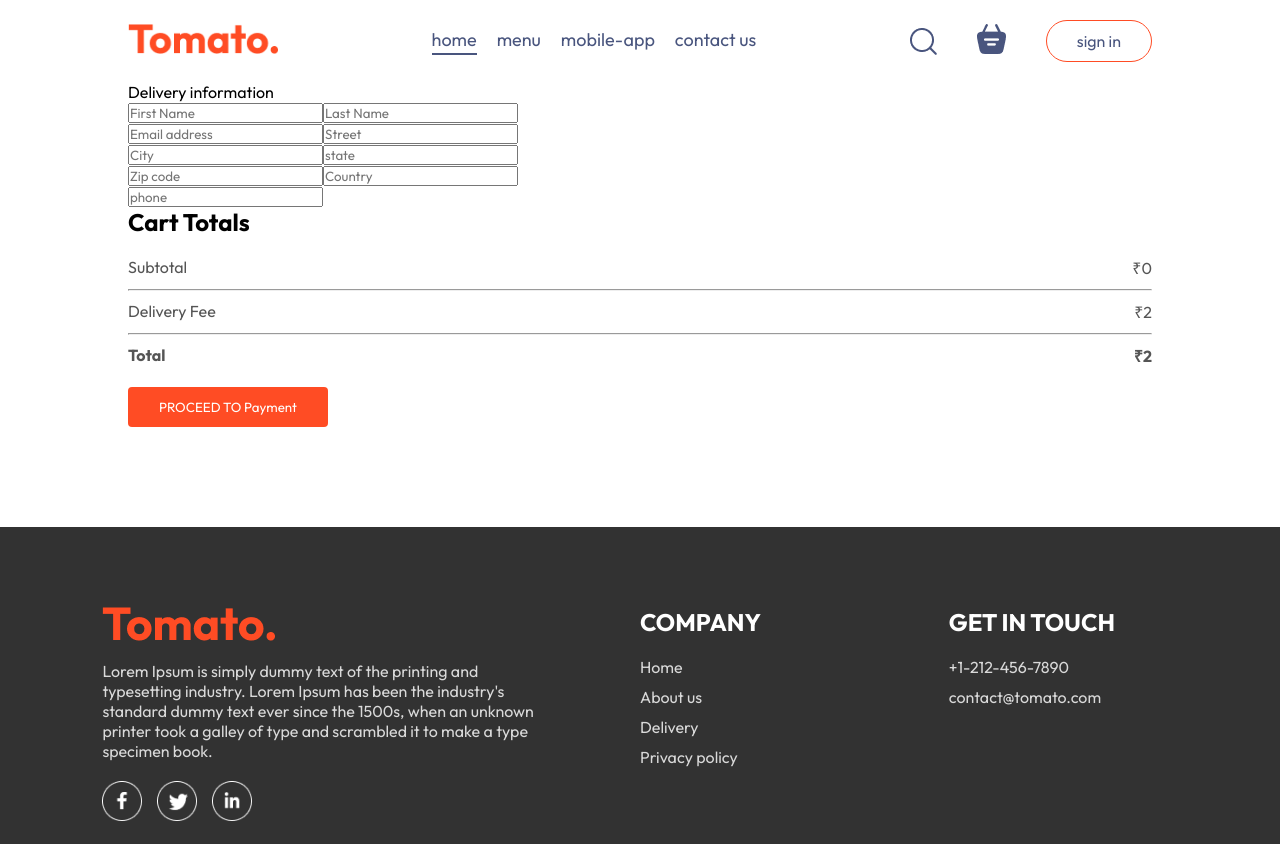
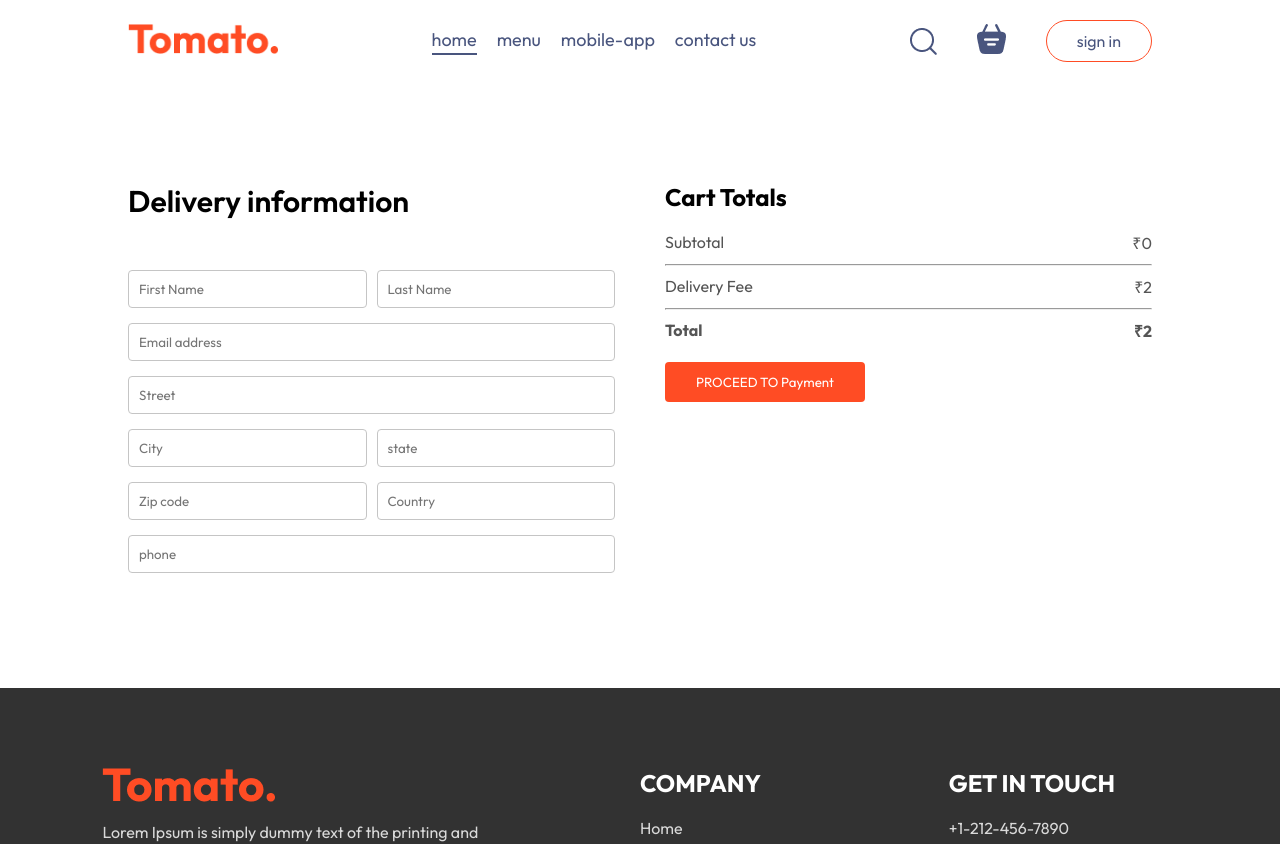
Before and after one commit to Dharamvirr/Food-Delivery-Web-App, a React (Vite) app in the folder frontend/: page /order in a window 1280 px wide. Shown: the top 844 px of the page. Built offline with nearby package versions, Linux system fonts and the light colour scheme.

Commit message:
styling of the checkout page done

```diff
--- a/frontend/src/pages/PlaceOrder/PlaceOrder.css
+++ b/frontend/src/pages/PlaceOrder/PlaceOrder.css
@@ -0,0 +1,43 @@
+.place-order{
+    display: flex;
+    align-items: start;
+    justify-content: space-between;
+    gap: 50px;
+    margin: 100px 0px;
+}
+.place-order-left{
+    width: 100%;
+    max-width: max(30%,500px);
+}
+.place-order-left .title{
+    font-size: 30px;
+    font-weight: 600;
+    margin-bottom: 50px;
+}
+.place-order-left input{
+    margin-bottom: 15px;
+    width: 100%;
+    padding: 10px;
+    border: 1px solid #C5C5C5;
+    border-radius: 4px;
+    outline-color: tomato;
+}
+.place-order-left .multi-fields{
+    display: flex;
+    gap: 10px;
+}
+.place-order-right{
+    width: 100%;
+    max-width: max(40%,500px);
+}
+
+
+.place-order-submit{
+    margin-top: 50px;
+    border: none;
+    background-color: tomato;
+    color: white;
+    padding: 12px 30px;
+    border-radius: 4px;
+    cursor: pointer;
+}
```
